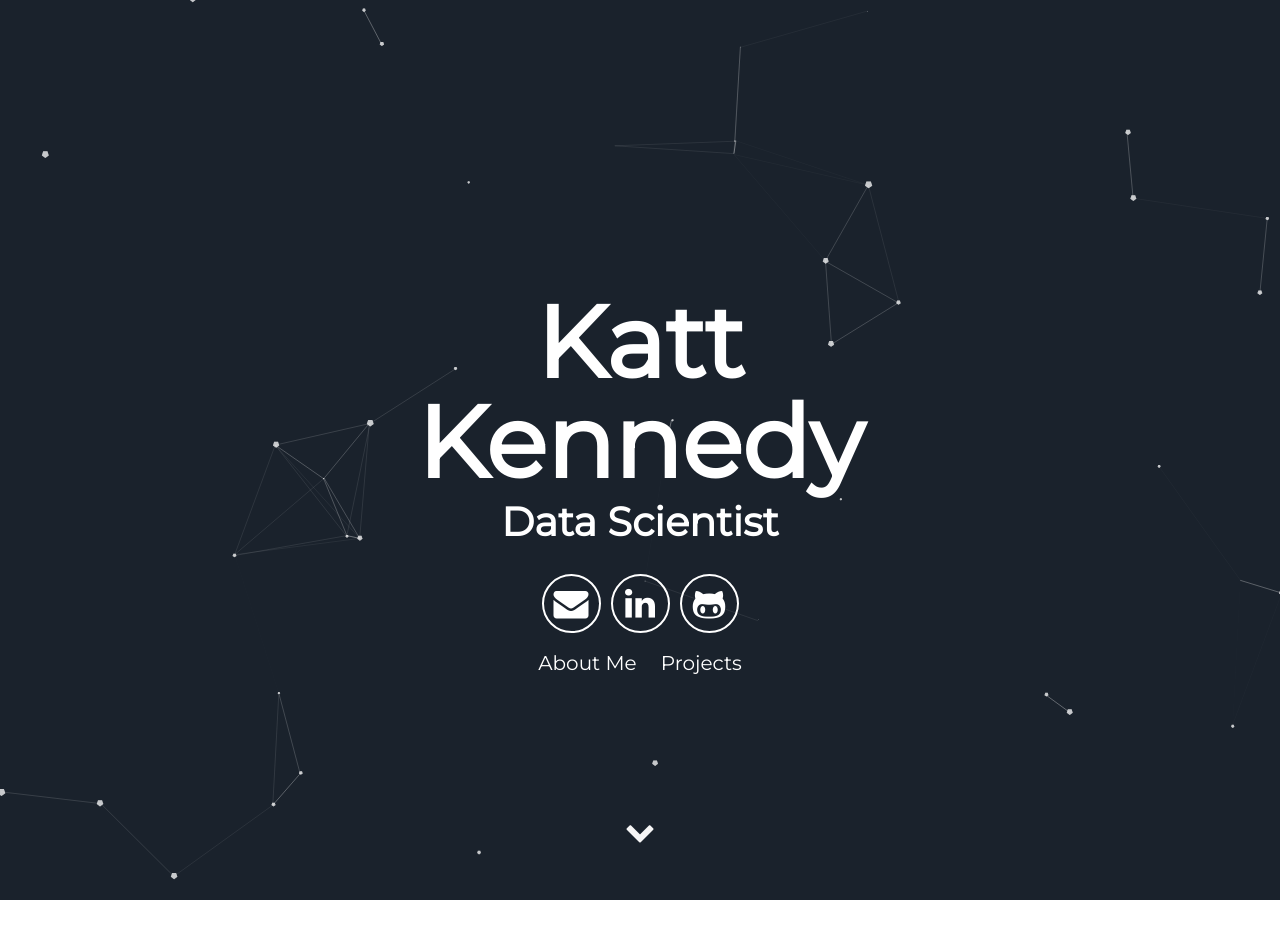
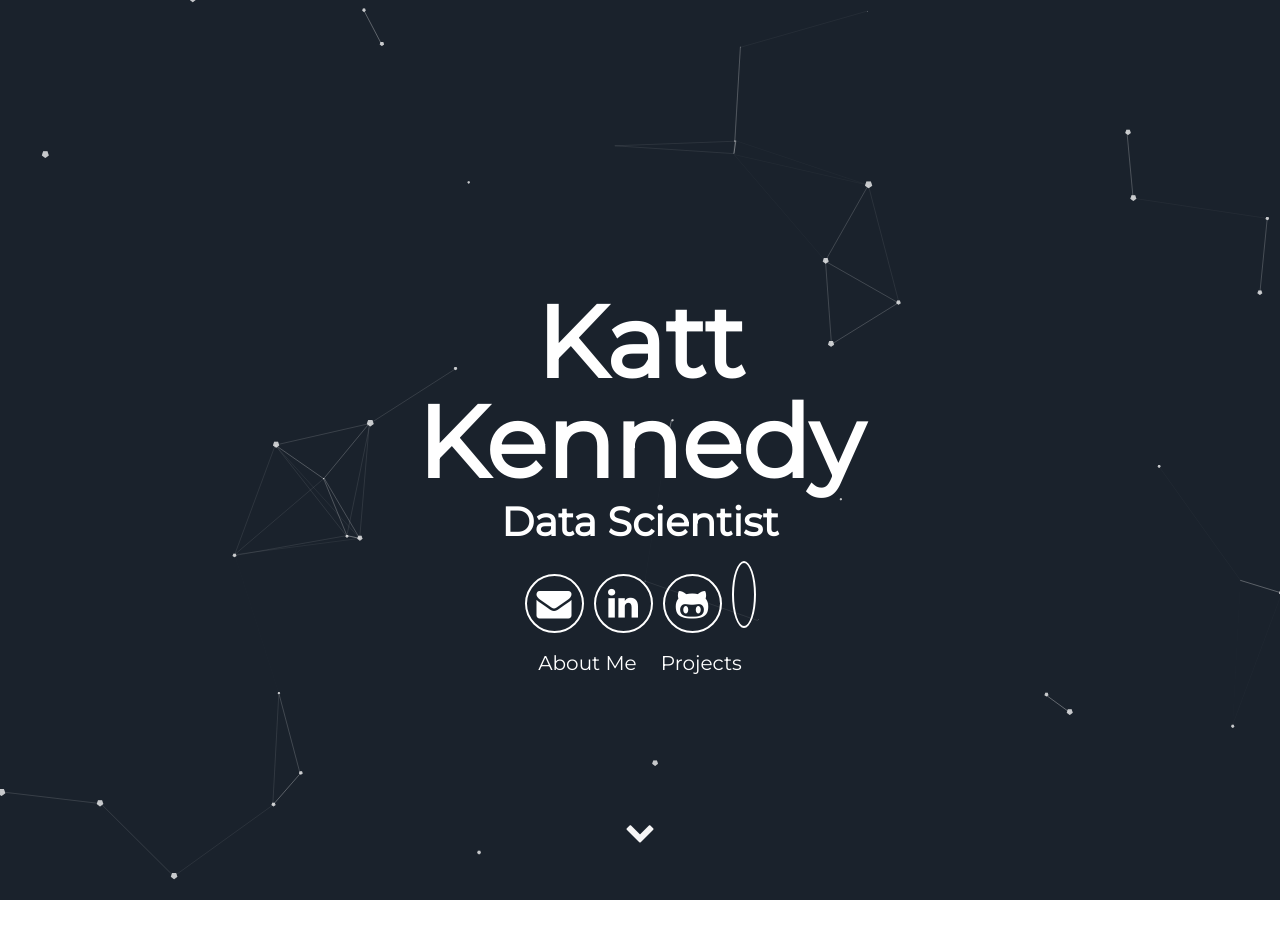
Before and after one commit to octokatt/old_website, a Jekyll site: the page built from index.html, in a window 1280 px wide. Shown: the top 952 px of the page. Built offline with Jekyll 4.4.1, drawn with Linux system fonts in a browser that asks for light colours.

Commit message:
adding medium

```diff
--- a/_includes/header.html
+++ b/_includes/header.html
@@ -6,8 +6,9 @@
       </h1>
       <div class="header-icons">
         <a aria-label="Send email" href="mailto:katt@fatehold.com"><i class="icon fa fa-envelope"></i></a>
-        <a aria-label="My LinkedIn" target="_blank" href="http://linkedin.com/in/kattkennedy/"><i class="icon fa fa-linkedin" aria-hidden="true"></i></a>
-        <a aria-label="My Github" target="_blank" href="http://github.com/octokatt"><i class="icon fa fa-github-alt" aria-hidden="true"></i></a>
+        <a aria-label="My LinkedIn" target="_blank" href="https://linkedin.com/in/kattkennedy/"><i class="icon fa fa-linkedin" aria-hidden="true"></i></a>
+        <a aria-label="My Github" target="_blank" href="https://github.com/octokatt"><i class="icon fa fa-github-alt" aria-hidden="true"></i></a>
+        <a aria-label="My Medium" target="_blank" href="https://octokatt.medium.com"><i class="icon fab fa-medium-m"aria-hidden="true"></i></a>
       </div>
       <div class="header-links">
         <a class="link" href="#about" data-scroll>About Me</a>
```
